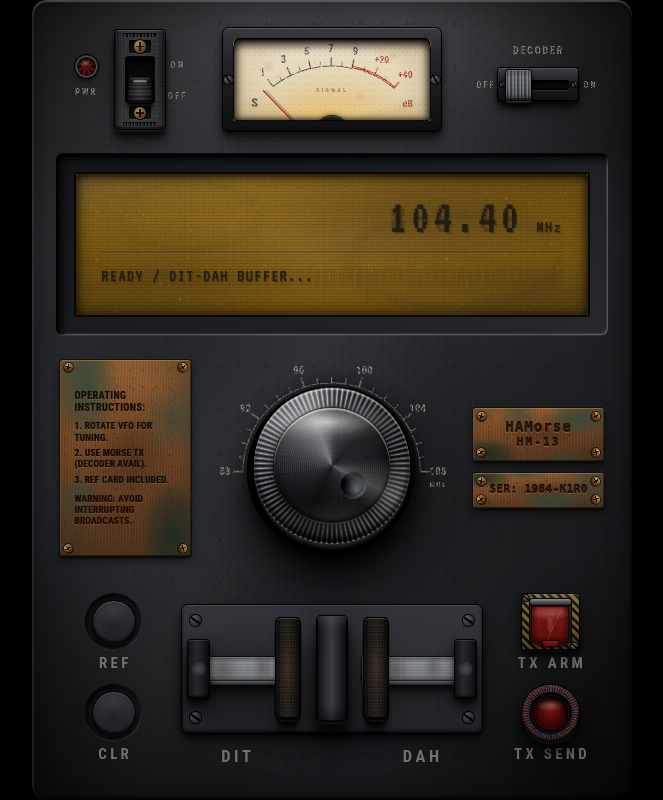
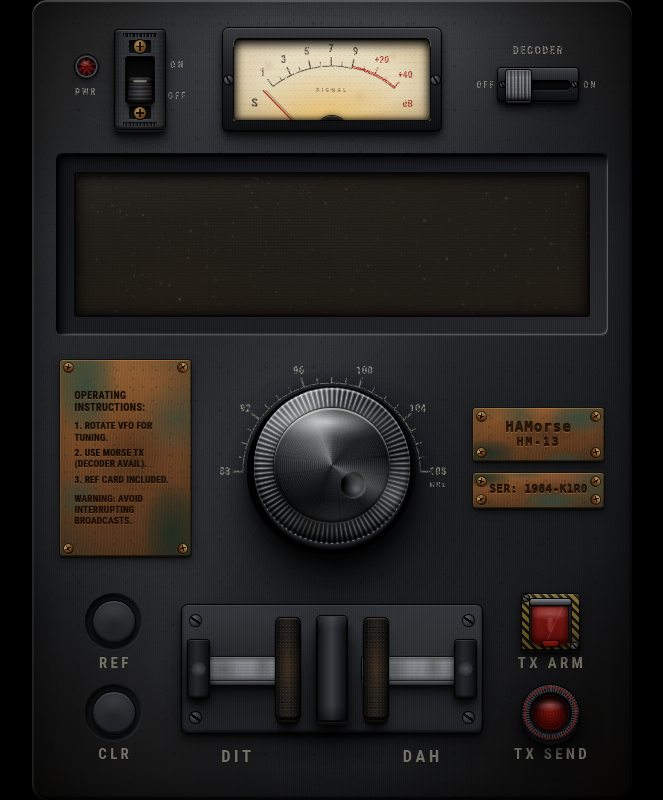
Before and after one commit to einsajo/HAMorse, a React (Vite) app: page / in a window 1280 px wide. Shown: the whole page, without its empty margins (308-971 px from the left). Built offline with nearby package versions, Linux system fonts and the light colour scheme.

Commit message:
feat: add global RadioContext and wire power/LCD state

```diff
--- a/src/App.tsx
+++ b/src/App.tsx
@@ -5,6 +5,7 @@ import TuningDial from './components/TuningDial'
 import TelegraphDesk from './components/TelegraphDesk'
 import ReferenceCard from './components/ReferenceCard'
 import TopPanel from './components/TopPanel'
+import { RadioProvider } from './context/RadioContext'
 
 export default function App() {
   const [isRefCardOpen, setIsRefCardOpen] = useState(false)
@@ -12,8 +13,10 @@ export default function App() {
   const closeRefCard = useCallback(() => setIsRefCardOpen(false), [])
 
   return (
+    // RadioProvider holds the global radio state (frequency / power / decoder).
     // .stage shrink-wraps the chassis: same box, same position. The card lives
     // in here *behind* the radio; the chassis itself never moves.
+    <RadioProvider>
       <div className="stage">
         <ReferenceCard open={isRefCardOpen} onClose={closeRefCard} />
 
@@ -24,5 +27,6 @@ export default function App() {
           <TelegraphDesk isRefCardOpen={isRefCardOpen} onRefToggle={toggleRefCard} />
         </main>
       </div>
+    </RadioProvider>
   )
 }
--- a/src/components/LCDDisplay.css
+++ b/src/components/LCDDisplay.css
@@ -217,3 +217,60 @@
     /* soft viscous edge */
     0 0 1px rgba(5, 5, 5, 0.6);
 }
+
+/* ==========================================================================
+   Power state (data-power on .lcd, driven by RadioContext)
+   ========================================================================== */
+
+/* OFF: the backlight is dead. No amber at all: just dark, cold glass with its
+   glare and pixel grid. Bezel, permanent stain and dust canvas stay visible. */
+.lcd[data-power='off'] .lcd__glass {
+  background:
+    /* glass glare still catches the room light */
+    linear-gradient(172deg, rgba(255, 255, 255, 0.1) 0%, rgba(255, 255, 255, 0.02) 28%, rgba(255, 255, 255, 0) 45%),
+    /* scanlines / pixel grid faintly visible in the dead panel */
+    repeating-linear-gradient(0deg, rgba(0, 0, 0, 0.28) 0 1px, rgba(0, 0, 0, 0) 1px 3px),
+    repeating-linear-gradient(90deg, rgba(0, 0, 0, 0.14) 0 1px, rgba(0, 0, 0, 0) 1px 3px),
+    /* dark grey/black unlit glass, a touch lighter in the middle */
+    radial-gradient(ellipse 85% 90% at 50% 45%, #1d1d1c 0%, #141413 55%, #0a0a0a 100%);
+}
+
+/* OFF: no text, no unlit segment ghosts, no divider */
+.lcd[data-power='off'] .lcd__row,
+.lcd[data-power='off'] .lcd__divider {
+  visibility: hidden;
+}
+
+/* ON: an aging bulb warms up with a brief stutter before it settles */
+.lcd[data-power='on'] .lcd__glass {
+  animation: lcd-warmup 420ms steps(1, end) both;
+}
+
+.lcd[data-power='on'] .lcd__row,
+.lcd[data-power='on'] .lcd__divider {
+  animation: lcd-warmup-text 420ms steps(1, end) both;
+}
+
+@keyframes lcd-warmup {
+  0% { filter: brightness(0.15) saturate(0.6); }
+  12% { filter: brightness(0.75) saturate(0.9); }
+  20% { filter: brightness(0.3) saturate(0.7); }
+  34% { filter: brightness(0.9); }
+  44% { filter: brightness(0.62); }
+  60%, 100% { filter: none; }
+}
+
+@keyframes lcd-warmup-text {
+  0%, 20% { opacity: 0; }
+  34% { opacity: 0.7; }
+  44% { opacity: 0.35; }
+  60%, 100% { opacity: 1; }
+}
+
+@media (prefers-reduced-motion: reduce) {
+  .lcd[data-power='on'] .lcd__glass,
+  .lcd[data-power='on'] .lcd__row,
+  .lcd[data-power='on'] .lcd__divider {
+    animation: none;
+  }
+}
--- a/src/components/LCDDisplay.tsx
+++ b/src/components/LCDDisplay.tsx
@@ -1,16 +1,21 @@
 import './LCDDisplay.css'
 import DustCanvas from './DustCanvas'
+import { formatFrequency, useRadio } from '../context/RadioContext'
 
 /**
  * Amber LCD display panel.
- * Placeholder content only: frequency and buffer get wired up later.
+ * Power OFF: backlight dead (dark glass), no text; the bezel, stain and dust stay.
+ * Power ON: amber backlight with the live frequency (always two decimals).
  *
  * Each text row is drawn twice in the same grid cell: an "unlit" ghost layer of
  * every segment (dim #3A2800 silt), with the lit liquid-crystal text on top.
  */
 export default function LCDDisplay() {
+  const { frequency, isPowerOn } = useRadio()
+  const freqText = formatFrequency(frequency)
+
   return (
-    <section className="lcd" aria-label="Display Panel">
+    <section className="lcd" aria-label="Display Panel" data-power={isPowerOn ? 'on' : 'off'}>
       <div className="lcd__bezel">
         <div className="lcd__glass">
           <div className="lcd__row lcd__row--freq">
@@ -18,7 +23,9 @@ export default function LCDDisplay() {
               <span className="lcd__ghost" aria-hidden="true">
                 888.88
               </span>
-              <span className="lcd__ink">104.40</span>
+              <span className="lcd__ink" aria-live="polite" aria-label={`${freqText} megahertz`}>
+                {freqText}
+              </span>
             </span>
             <span className="lcd__unit lcd__ink">MHz</span>
           </div>
--- a/src/components/TopPanel.tsx
+++ b/src/components/TopPanel.tsx
@@ -1,6 +1,7 @@
-import { useCallback, useState } from 'react'
+import { useCallback } from 'react'
 import type { CSSProperties, KeyboardEvent, PointerEvent as ReactPointerEvent } from 'react'
 import './TopPanel.css'
+import { useRadio } from '../context/RadioContext'
 
 /* Shared silkscreen-wear filter: fine noise knocks holes out of printed ink */
 function InkWear({ id }: { id: string }) {
@@ -244,13 +245,10 @@ function DecoderSwitch({ on, onToggle }: SwitchProps) {
 
 /**
  * Top Panel: MCB power breaker | S-meter | DECODER slide switch.
- * Switch state is local for now; it will be lifted when audio / decoding is wired up.
+ * Both switches read and write the global radio state (RadioContext).
  */
 export default function TopPanel() {
-  const [isPowerOn, setIsPowerOn] = useState(false)
-  const [isDecoderOn, setIsDecoderOn] = useState(false)
-  const togglePower = useCallback(() => setIsPowerOn((v) => !v), [])
-  const toggleDecoder = useCallback(() => setIsDecoderOn((v) => !v), [])
+  const { isPowerOn, isDecoderOn, togglePower, toggleDecoder } = useRadio()
 
   return (
     <section className="top" aria-label="Top Panel">
--- /dev/null
+++ b/src/context/RadioContext.tsx
@@ -0,0 +1,80 @@
+import { createContext, useCallback, useContext, useMemo, useState } from 'react'
+import type { ReactNode } from 'react'
+
+/* --- Band limits ---------------------------------------------------------- */
+export const FREQ_MIN = 88.0
+export const FREQ_MAX = 108.0
+export const FREQ_DEFAULT = 104.4
+
+/** Clamp to the 88.00 - 108.00 MHz band and snap to the 0.01 MHz display step. */
+export function clampFrequency(mhz: number): number {
+  if (!Number.isFinite(mhz)) return FREQ_DEFAULT
+  const clamped = Math.min(FREQ_MAX, Math.max(FREQ_MIN, mhz))
+  return Math.round(clamped * 100) / 100
+}
+
+/** Always two decimal places, e.g. 104.40 */
+export function formatFrequency(mhz: number): string {
+  return clampFrequency(mhz).toFixed(2)
+}
+
+/* --- Context -------------------------------------------------------------- */
+export interface RadioState {
+  /** MHz, always within FREQ_MIN..FREQ_MAX and rounded to 0.01 */
+  frequency: number
+  /** MAIN POWER MCB breaker */
+  isPowerOn: boolean
+  /** DECODER slide switch */
+  isDecoderOn: boolean
+  /** Set the frequency; out-of-band values are clamped, non-finite values ignored */
+  setFrequency: (mhz: number | ((prev: number) => number)) => void
+  setIsPowerOn: (on: boolean) => void
+  setIsDecoderOn: (on: boolean) => void
+  togglePower: () => void
+  toggleDecoder: () => void
+}
+
+const RadioContext = createContext<RadioState | null>(null)
+
+interface RadioProviderProps {
+  children: ReactNode
+  initialFrequency?: number
+}
+
+export function RadioProvider({ children, initialFrequency = FREQ_DEFAULT }: RadioProviderProps) {
+  const [frequency, setFrequencyRaw] = useState(() => clampFrequency(initialFrequency))
+  const [isPowerOn, setIsPowerOn] = useState(false)
+  const [isDecoderOn, setIsDecoderOn] = useState(false)
+
+  const setFrequency = useCallback<RadioState['setFrequency']>((next) => {
+    setFrequencyRaw((prev) => {
+      const mhz = typeof next === 'function' ? next(prev) : next
+      return Number.isFinite(mhz) ? clampFrequency(mhz) : prev // ignore NaN / Infinity
+    })
+  }, [])
+  const togglePower = useCallback(() => setIsPowerOn((v) => !v), [])
+  const toggleDecoder = useCallback(() => setIsDecoderOn((v) => !v), [])
+
+  const value = useMemo<RadioState>(
+    () => ({
+      frequency,
+      isPowerOn,
+      isDecoderOn,
+      setFrequency,
+      setIsPowerOn,
+      setIsDecoderOn,
+      togglePower,
+      toggleDecoder,
+    }),
+    [frequency, isPowerOn, isDecoderOn, setFrequency, togglePower, toggleDecoder],
+  )
+
+  return <RadioContext.Provider value={value}>{children}</RadioContext.Provider>
+}
+
+/** Access the radio's global state. Must be used inside <RadioProvider>. */
+export function useRadio(): RadioState {
+  const ctx = useContext(RadioContext)
+  if (!ctx) throw new Error('useRadio() must be used inside <RadioProvider>')
+  return ctx
+}
```
Lines whose indentation alone changed are shown as unchanged.
